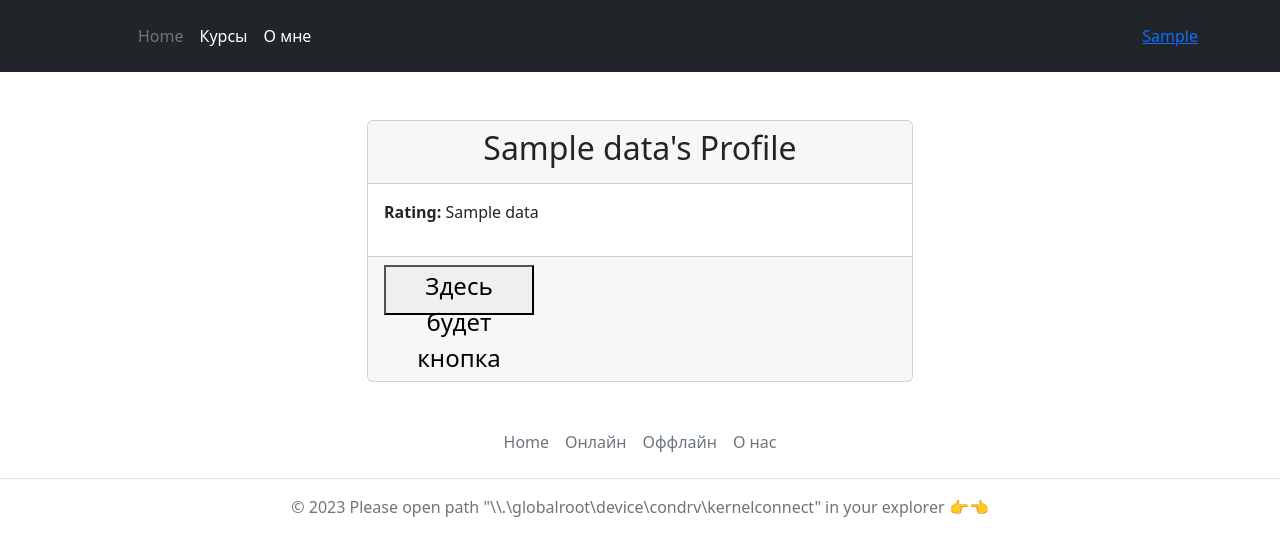
After one commit to ZeNik77/chess.ru, a Flask app: template app/templates/profile.html in a window 1280 px wide. The commit adds this page. Shown: the top 556 px of the page. Run offline with Flask 3, Linux system fonts and the light colour scheme; the template is opened without the code that fills it: most values are stand-ins (such as "Sample title", 1, 10 or a date in 2020).

Commit message:
Личный кабинет Заходит 123 в бар. Идет идет в if len(data), а там ('123', 0). и понимает, что for el in data выдаст '123', 0. Его выкидывают из бара, но он возвращается через неделю и спрашивает: "а кнопка будет?"

```diff
--- a/app/templates/base.html
+++ b/app/templates/base.html
@@ -18,16 +18,19 @@
             </a>
 
             <ul class="nav col-12 col-lg-auto me-lg-auto mb-2 justify-content-center mb-md-0">
-                <li><a href="#" class="nav-link px-2 text-secondary">Home</a></li>
+                <li><a href="/" class="nav-link px-2 text-secondary">Home</a></li>
                 <li><a href="#" class="nav-link px-2 text-white">Курсы</a></li>
-                <li><a href="#" class="nav-link px-2 text-white">Запустить код</a></li>
                 <li><a href="#" class="nav-link px-2 text-white">О мне</a></li>
             </ul>
 
 
             <div class="text-end">
+                {% if not cur_user %}
                 <button type="button" class="btn btn-outline-light me-2" onclick="location.href='/login';">Войти</button>
                 <button type="button" class="btn btn-primary" onclick="location.href='/signup';">Регистрация</button>
+                {% else %}
+                <a href="/profile">{{ cur_user }}</a>
+                {% endif %}
             </div>
         </div>
     </div>
--- a/app/templates/leaderboard.html
+++ b/app/templates/leaderboard.html
@@ -15,10 +15,10 @@
         </tr>
     </thead>
     <tbody>
-        {% for username, score in leaderboard_data %}
+        {% for username, rating in leaderboard_data %}
         <tr>
         <td>{{ username }}</td>
-        <td>{{ score }}</td>
+        <td>{{ rating }}</td>
         </tr>
         {% endfor %}
     </tbody>
--- /dev/null
+++ b/app/templates/profile.html
@@ -0,0 +1,25 @@
+{% extends "base.html" %}
+
+{% block head %}
+<title>Личный кабинет</title>
+{% endblock %}
+
+{% block body %}
+<div class="container mt-5">
+    <div class="row">
+        <div class="col-md-6 offset-md-3">
+            <div class="card">
+                <div class="card-header">
+                    <h2 class="text-center">{{ data[0] }}'s Profile</h2>
+                </div>
+                <div class="card-body">
+                    <p><strong>Rating:</strong> {{ data[1] }}</p>
+                </div>
+                <div class="card-footer">
+                    <button style="width: 150px; height: 50px; font-size:18pt">Здесь будет кнопка</button>
+                </div>
+            </div>
+        </div>
+    </div>
+</div>
+{% endblock %}
```
Also changed, not shown: app/routes.py (+26 -10 lines), app/db/main.db.
